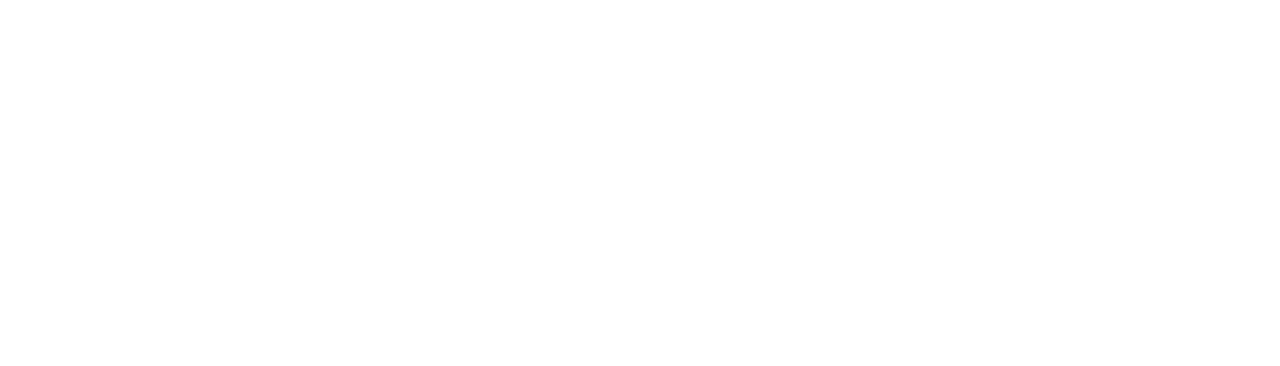
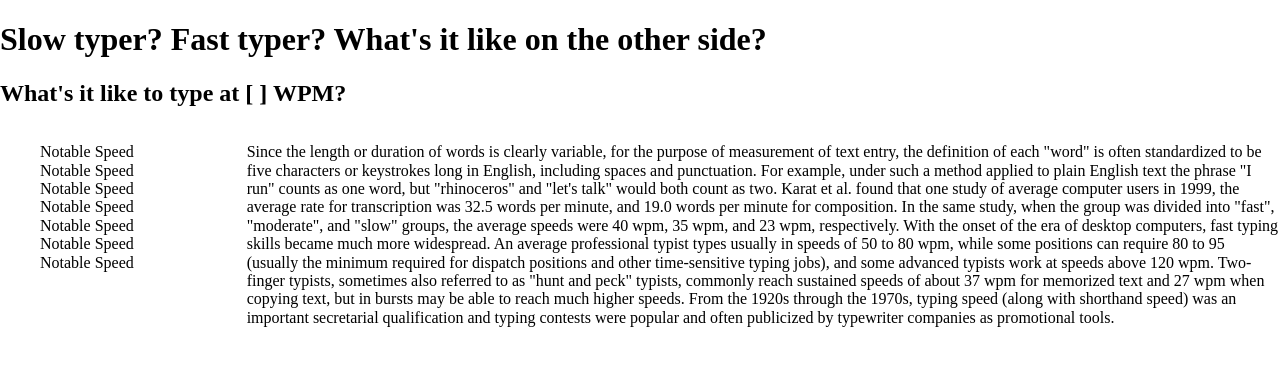
Before and after one commit to jaowalker/visualize-WPM, a React (Create React App) app: page / in a window 1280 px wide. Shown: the top 366 px of the page. Built offline with nearby package versions, Linux system fonts and the light colour scheme.

Commit message:
Basic scaffolding

```diff
--- a/package.json
+++ b/package.json
@@ -9,7 +9,9 @@
     "react": "^17.0.1",
     "react-dom": "^17.0.1",
     "react-scripts": "4.0.1",
-    "web-vitals": "^0.2.4"
+    "tachyons": "^4.12.0",
+    "web-vitals": "^0.2.4",
+    "windups": "^1.1.2"
   },
   "scripts": {
     "start": "react-scripts start",
--- a/src/App.css
+++ b/src/App.css
@@ -0,0 +1,7 @@
+.notable-speeds {
+  flex: 1 0 0;
+}
+
+.example-text {
+  flex: 5 0 0;
+}
--- a/src/App.js
+++ b/src/App.js
@@ -1,9 +1,51 @@
+import "tachyons";
 import "./App.css";
 
 function App() {
   return (
     <div className="App">
-      <header className="App-header"></header>
+      <header className="App-header">
+        <h1>Slow typer? Fast typer? What's it like on the other side?</h1>
+        <h2>
+          What's it like to type at <span> [ ] </span> WPM?
+        </h2>
+      </header>
+      <section className="flex flex-row">
+        <ul className="notable-speeds list">
+          <li>Notable Speed</li>
+          <li>Notable Speed</li>
+          <li>Notable Speed</li>
+          <li>Notable Speed</li>
+          <li>Notable Speed</li>
+          <li>Notable Speed</li>
+          <li>Notable Speed</li>
+        </ul>
+        <p className="example-text">
+          Since the length or duration of words is clearly variable, for the
+          purpose of measurement of text entry, the definition of each "word" is
+          often standardized to be five characters or keystrokes long in
+          English, including spaces and punctuation. For example, under such a
+          method applied to plain English text the phrase "I run" counts as one
+          word, but "rhinoceros" and "let's talk" would both count as two. Karat
+          et al. found that one study of average computer users in 1999, the
+          average rate for transcription was 32.5 words per minute, and 19.0
+          words per minute for composition. In the same study, when the group
+          was divided into "fast", "moderate", and "slow" groups, the average
+          speeds were 40 wpm, 35 wpm, and 23 wpm, respectively. With the onset
+          of the era of desktop computers, fast typing skills became much more
+          widespread. An average professional typist types usually in speeds of
+          50 to 80 wpm, while some positions can require 80 to 95 (usually the
+          minimum required for dispatch positions and other time-sensitive
+          typing jobs), and some advanced typists work at speeds above 120 wpm.
+          Two-finger typists, sometimes also referred to as "hunt and peck"
+          typists, commonly reach sustained speeds of about 37 wpm for memorized
+          text and 27 wpm when copying text, but in bursts may be able to reach
+          much higher speeds. From the 1920s through the 1970s, typing speed
+          (along with shorthand speed) was an important secretarial
+          qualification and typing contests were popular and often publicized by
+          typewriter companies as promotional tools.
+        </p>
+      </section>
     </div>
   );
 }
```
Also changed, not shown: 2 other files (tests, documents, lock files or other folders).
